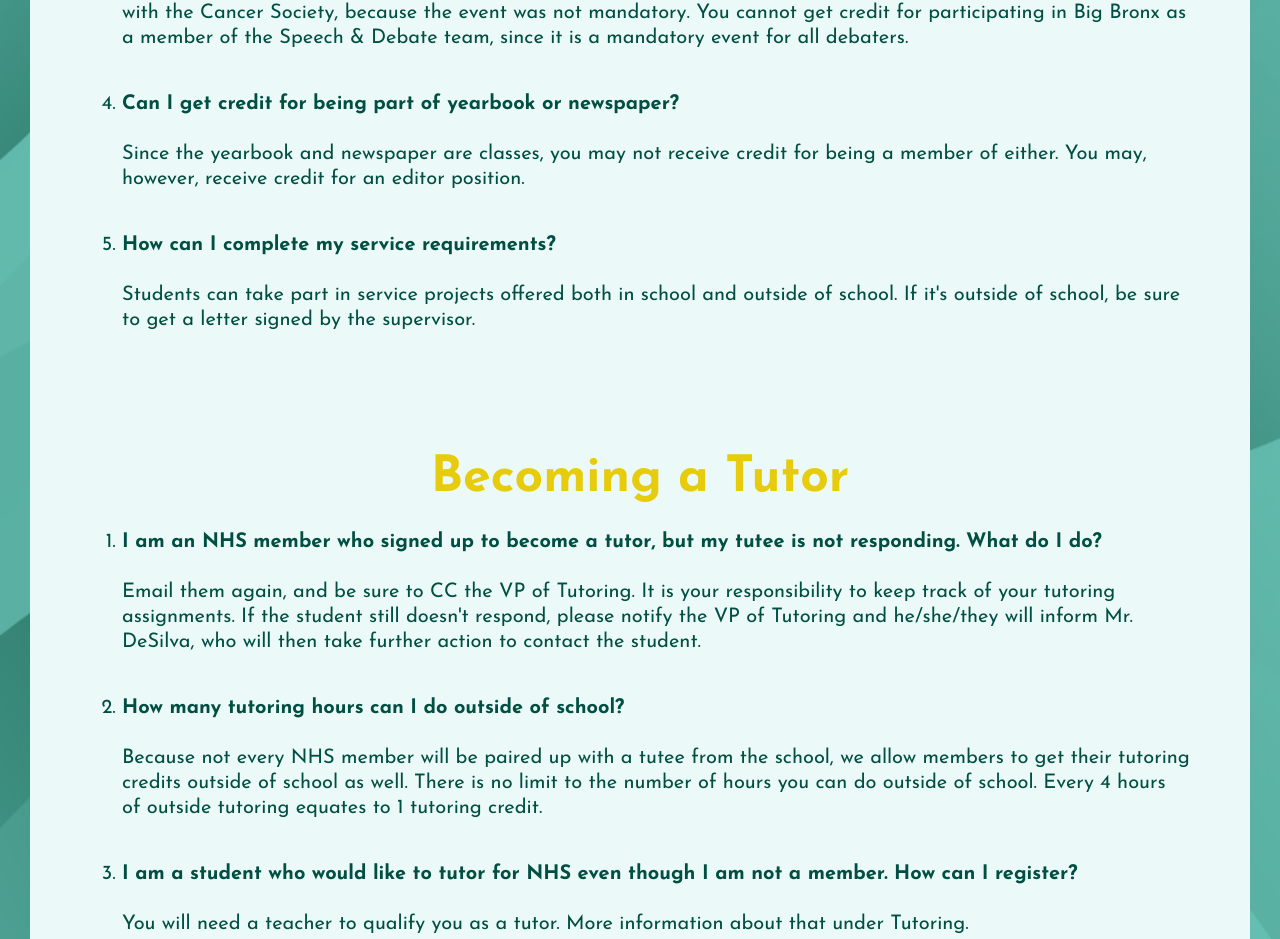
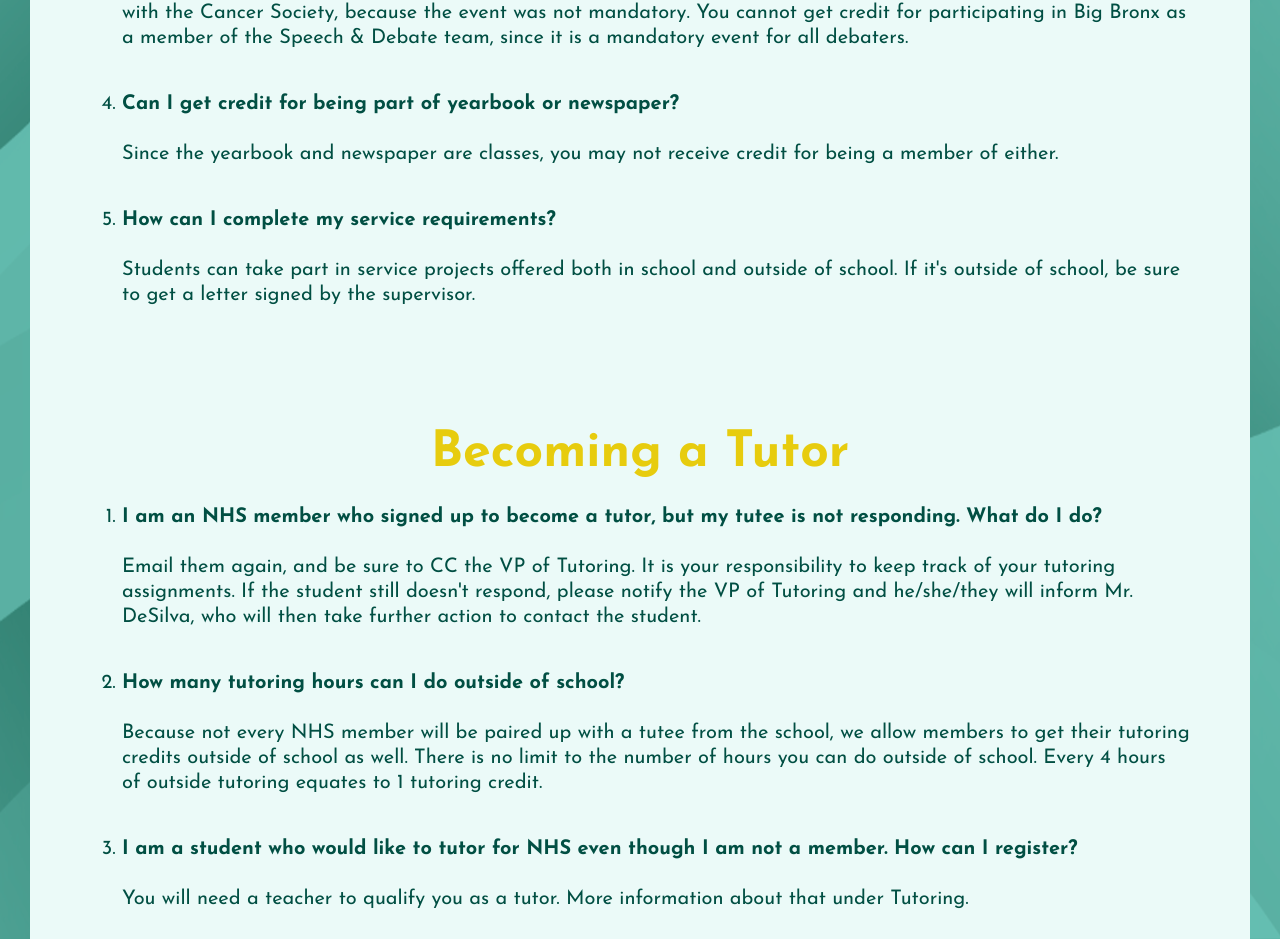
Before and after one commit to MCSaturn6/Bronx-Science-NHS-Update, a React (Create React App) app: page /faq in a window 1280 px wide. Shown: the part 1214-2153 px from the top of the page. Built offline with nearby package versions, Linux system fonts and the light colour scheme.

Commit message:
Updated links

```diff
--- a/src/pages/Current.jsx
+++ b/src/pages/Current.jsx
@@ -76,7 +76,7 @@ export default function Current() {
               </tr>
               <tr className="font-500">
                 <th scope="row">Tutoring Credits</th>
-                <td>10</td>
+                <td>7</td>
               </tr>
             </tbody>
           </table>
@@ -93,7 +93,7 @@ export default function Current() {
             </div>
 
             <div class="page-section-buttons">
-              <a className="no-underline" href="https://docs.google.com/spreadsheets/d/1w-EwIWl_e7sxb1013aGzGe_imuipHN2qhkLhBu3QDsM/edit?usp=sharing" target="_blank">
+              <a className="no-underline" href="https://docs.google.com/spreadsheets/d/1ZEcphyWMjbuKbl0PPp8OtmzhxLf51CCsdWMCsAF8Mh8/edit#gid=257704221" target="_blank">
                 {""}
                 <button class="button-27 application-button" role="button">
                   NHS 22-23 Master Spreadsheet
--- a/src/pages/FAQ.jsx
+++ b/src/pages/FAQ.jsx
@@ -17,7 +17,7 @@ const nhsApplicants = [
   },
   {
     question: "Can I get credit for being part of yearbook or newspaper?",
-    answer: "Since the yearbook and newspaper are classes, you may not receive credit for being a member of either. You may, however, receive credit for an editor position."
+    answer: "Since the yearbook and newspaper are classes, you may not receive credit for being a member of either."
   },
   {
     question: "How can I complete my service requirements?",
```
